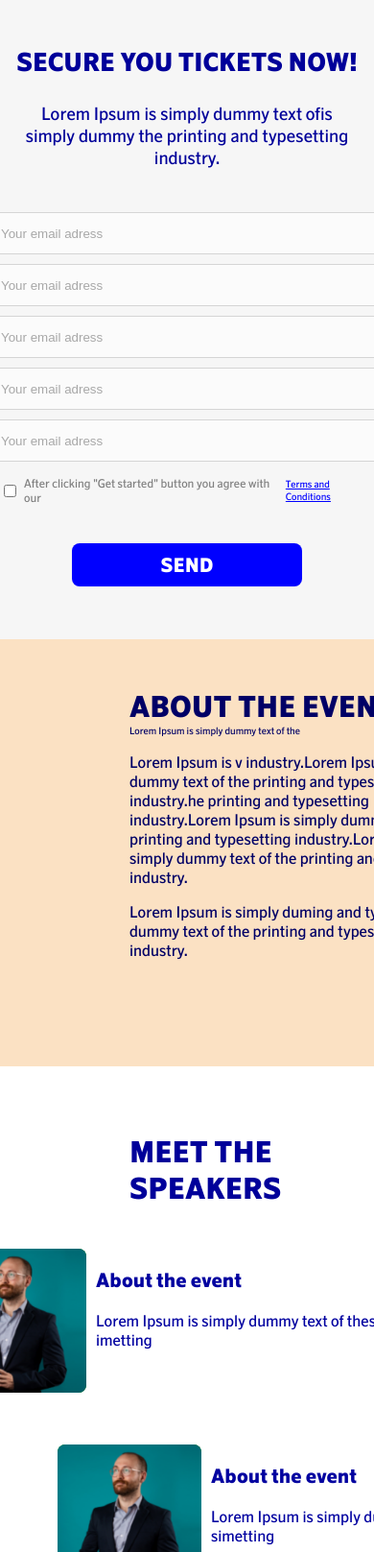
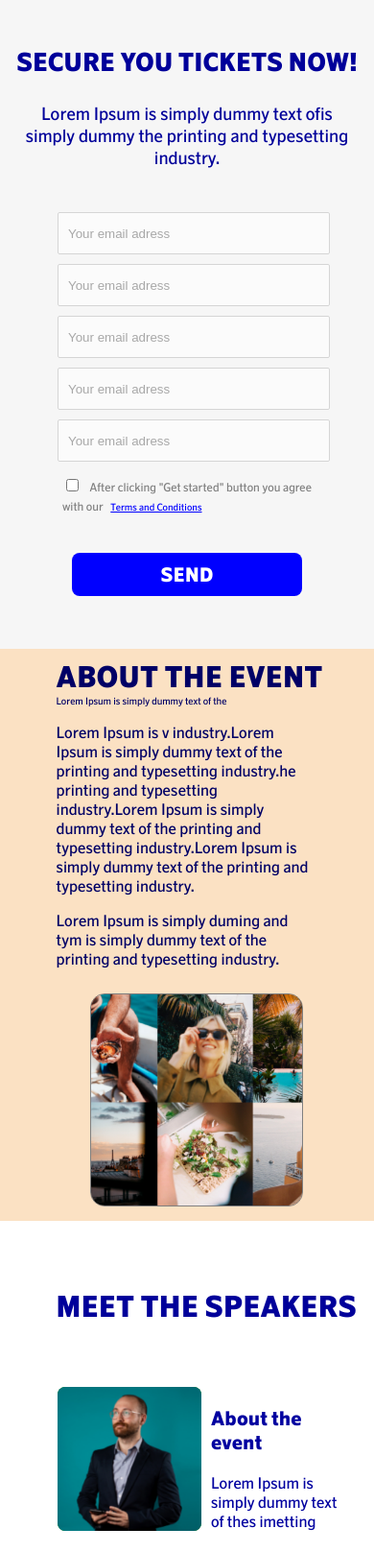
Before and after one commit to Valerchik1907/sas, a plain HTML site: page Landing/index.html in a window 390 px wide. Shown: the part 383-2000 px from the top of the page at 96% size. Drawn offline with Linux system fonts and the light colour scheme; files whose address does not match are found by name.

Commit message:
website adaptation for mobile devices

```diff
--- a/Landing/css/index.css
+++ b/Landing/css/index.css
@@ -333,6 +333,11 @@ body {
   margin: 0 10px;
   cursor: pointer;
 }
+.button-title:hover {
+  text-decoration: underline;
+  background:  rgb(3, 3, 133);
+  cursor: pointer;
+}
 
 .social-link-container {
   width: 170px;
@@ -376,3 +381,78 @@ body {
   text-transform: uppercase;
   font-size: 11px;
 }
+@media only screen and (max-width: 768px) {
+  .landing-container {
+    overflow-x: hidden;
+  }
+  .title-journeys {
+    font-size: 30px;
+  }
+  .input-box {
+    width: 270px;
+  }
+  .input {
+    padding-left: 10px
+  }
+  .check-box-container {
+    display: initial;
+    width: 260px;
+  }
+  .description-block {
+    padding: 10px 0 10px 5px;
+  }
+  .description-text {
+    width: 270px;
+  }
+  .event-block {
+    flex-direction: column;
+    height: 100%;
+  }
+  .img-event {
+    margin-left: 20px;
+    margin-bottom: 15px;
+  }
+  .speakers-container {
+    width: 100%;
+    display: flex;
+    align-items: center;
+    flex-direction: column;
+  }
+  .speakers-block {
+    margin-left: 0;
+    margin-top: 0;
+  }
+  .speakers-title {
+    left: 20px;
+    position: relative;
+  }
+  .first-speakers{
+    width: 300px;
+    margin-left: 30px;
+    margin-top:65px
+  }
+  .second-speakers{
+    width: 300px;
+    margin-left: 30px;
+  }
+  .question-box {
+    padding-left: 15px;
+    display: flex;
+    flex-direction: column;
+    align-items: center;
+  }
+  .question-text {
+    width: 280px;
+  }
+  .first-footer {
+    height: 100%;
+    flex-wrap: wrap;
+  }
+  .button-container{
+    flex-wrap: wrap;
+    width: 0;
+  }
+  .social-link-container {
+    margin-right: 10px;
+  }
+}
--- a/Landing/index.html
+++ b/Landing/index.html
@@ -35,7 +35,7 @@
     </div>
     <div class="check-box-container">
       <input id="html" type="checkbox" class="checkbox">
-      <label for="html" class="checkbox-title">After clicking "Get started" button you agree with our </label> <a href="https://www.sas.se/misc/terms-and-conditions/star-alliance-award/" target="_blank"  class="link">Terms and Conditions</a>
+      <label for="html" class="checkbox-title">After clicking "Get started" button you agree with our </label> <span><a href="https://www.sas.se/misc/terms-and-conditions/star-alliance-award/" target="_blank"  class="link">Terms and Conditions</a></span>
     </div>
       <button class="button-send"> send</button>
     </div>
```
